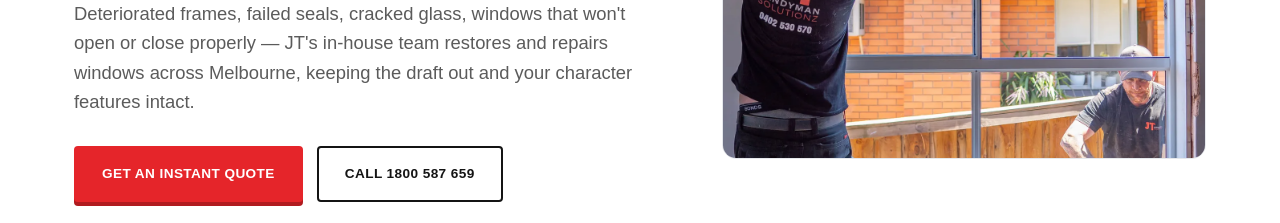
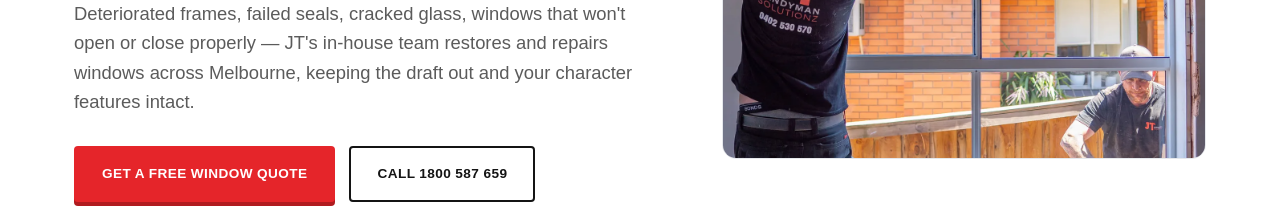
Before and after one commit to Zay-1010/jt-handyman-site, a website: page windows-glazing.html in a window 1280 px wide. Shown: the part 577-800 px from the top of the page. Drawn offline with Linux system fonts and the light colour scheme; no server answers; a web font is replaced by a local one.

Commit message:
Update windows-glazing.html

```diff
--- a/windows-glazing.html
+++ b/windows-glazing.html
@@ -10,11 +10,6 @@
 <meta property="og:description" content="Window frame restoration, re-glazing and draught sealing across Melbourne. Deteriorated frames, stuck or cracked windows restored in-house. Instant quote.">
 <meta property="og:type" content="website">
 <link rel="stylesheet" href="css/styles.css">
-<link rel="icon" type="image/x-icon" href="/favicon.ico">
-<link rel="icon" type="image/png" sizes="16x16" href="/favicon-16x16.png">
-<link rel="icon" type="image/png" sizes="32x32" href="/favicon-32x32.png">
-<link rel="apple-touch-icon" sizes="180x180" href="/apple-touch-icon.png">
-<link rel="icon" type="image/png" sizes="192x192" href="/android-chrome-192x192.png">
 <style>
 .top-strip{ background:#e7161f; color:#fff; text-align:center; font-size:.72rem; font-weight:700; letter-spacing:.14em; text-transform:uppercase; padding:.55rem 1rem; }
 .band-dark{ background:#0c0d0f !important; color:#fff; }
@@ -152,7 +147,7 @@ body.modal-open { overflow:hidden; }
       <h1>Drafty, stuck or cracked windows?<br><span class="accent">Restored to like-new before winter really bites.</span></h1>
       <p class="lede">Deteriorated frames, failed seals, cracked glass, windows that won't open or close properly — JT's in-house team restores and repairs windows across Melbourne, keeping the draft out and your character features intact.</p>
       <div class="cta-row">
-        <a href="javascript:void(0)" onclick="openQuoteModal()" class="btn btn-primary">Get an Instant Quote</a>
+        <a href="javascript:void(0)" onclick="openQuoteModal()" class="btn btn-primary">Get a Free Window Quote</a>
         <a href="tel:1800587659" class="btn btn-ghost">Call 1800 587 659</a>
       </div>
       <div class="chip-row">
@@ -248,7 +243,7 @@ body.modal-open { overflow:hidden; }
     <h2>Get your windows sorted before winter really sets in.</h2>
     <p>Tell us what's stuck, cracked or draughty and get a real price back fast.</p>
     <div class="cta-row">
-      <a href="javascript:void(0)" onclick="openQuoteModal()" class="btn btn-primary">Get an Instant Quote</a>
+      <a href="javascript:void(0)" onclick="openQuoteModal()" class="btn btn-primary">Get a Free Window Quote</a>
       <a href="tel:1800587659" class="btn btn-ghost on-dark">Call 1800 587 659</a>
     </div>
   </div>
```
